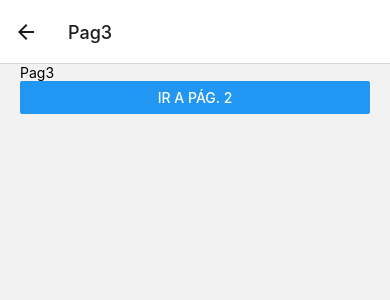
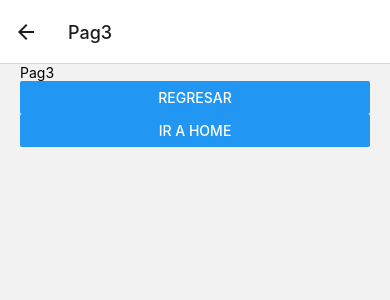
Before and after one commit to RodrigoSHL/navigation-app, a React Native app: screen /Pag3 in a window 390 px wide. Shown: the top 300 px of the page. Built offline with nearby package versions, Linux system fonts and the light colour scheme.

Commit message:
FEAT: use navigation pop and popToTop
Signed-off-by: RodrigoSHL <shl.catalan@gmail.com>

```diff
--- a/src/screen/Pag3.tsx
+++ b/src/screen/Pag3.tsx
@@ -9,7 +9,9 @@ const Pag3 = ({navigation}: Props) => {
   return (
     <View style={styles.globalMargin}>
       <Text>Pag3</Text>
-      <Button title="Ir a pág. 2" onPress={() => navigation.navigate('Pag2')} />
+      <Button title="Regresar" onPress={() => navigation.pop()} />
+      <Button title="Ir a Home" onPress={() => navigation.popToTop()} />
+
     </View>
   );
 };
```
